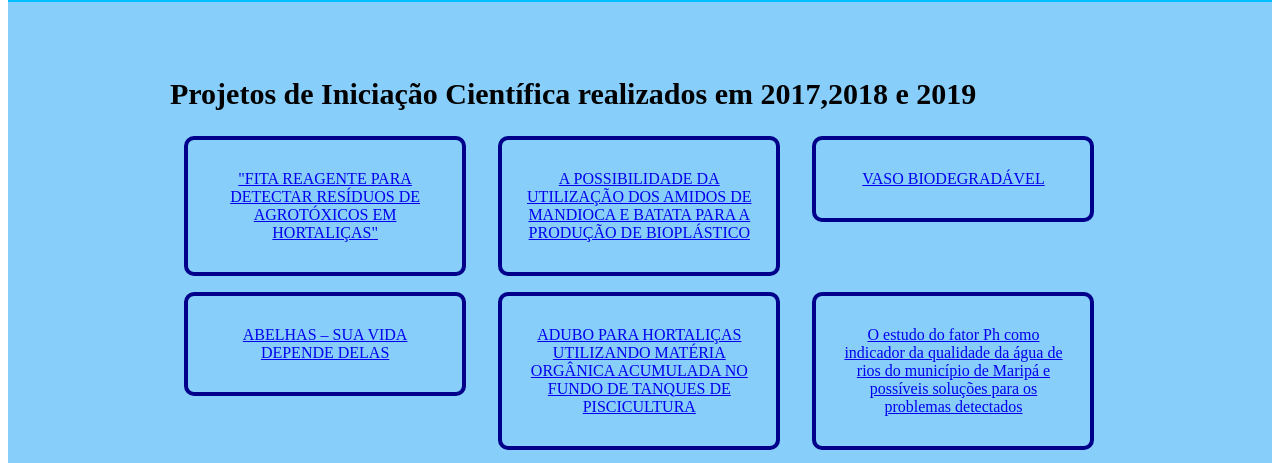
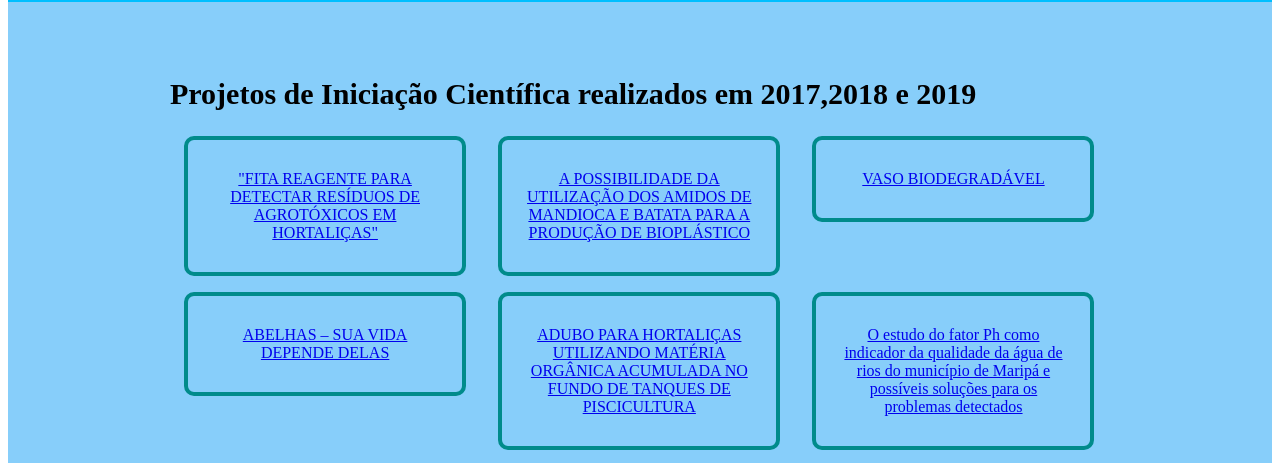
Before and after one commit to LeticiaKruger/Agrinho, a plain HTML site: page index.html in a window 1280 px wide. Shown: the part 263-726 px from the top of the page. Drawn offline with Linux system fonts and the light colour scheme.

Commit message:
Update style.css

```diff
--- a/style.css
+++ b/style.css
@@ -2,7 +2,7 @@ header{background:#00BFFF;padding:20px 0;text-align:center;}
 main{background:#87CEFA;}
 footer{background:#4682B4;text-align: center;display:inline-block;width:100%}
 .produtos {width: 940px;margin: 0 auto;padding: 50px 0;}
-.produtos li {display: inline-block;text-align: center;width: 30%;vertical-align: top;margin: 0 1.5%;padding: 30px 20px;box-sizing: border-box;border: 4px solid #00008B;border-radius: 10px;}
+.produtos li {display: inline-block;text-align: center;width: 30%;vertical-align: top;margin: 0 1.5%;padding: 30px 20px;box-sizing: border-box;border: 4px solid #008B8B;border-radius: 10px;}
 .produtos h2 {font-size: 30px;font-weight: bold;}
 .produto-descricao {font-size: 18px;}
 #lixeira{width:30%;}
```
